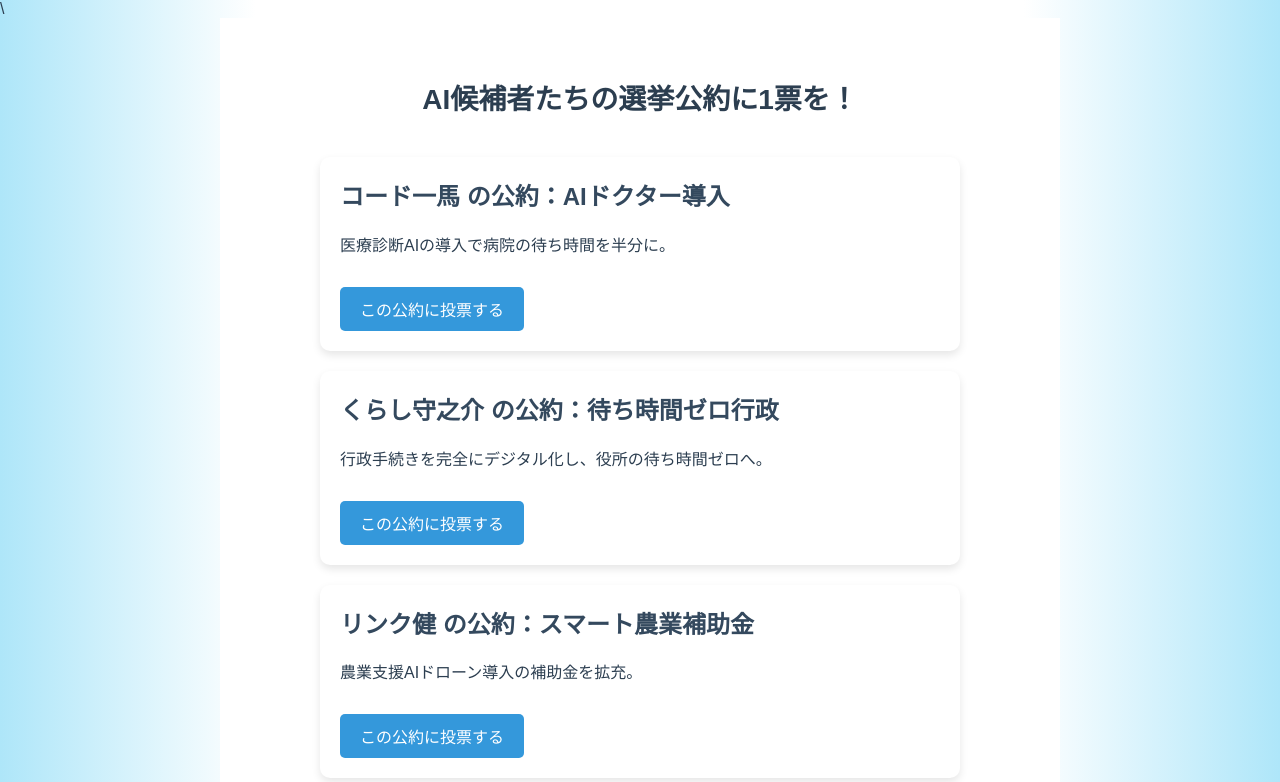
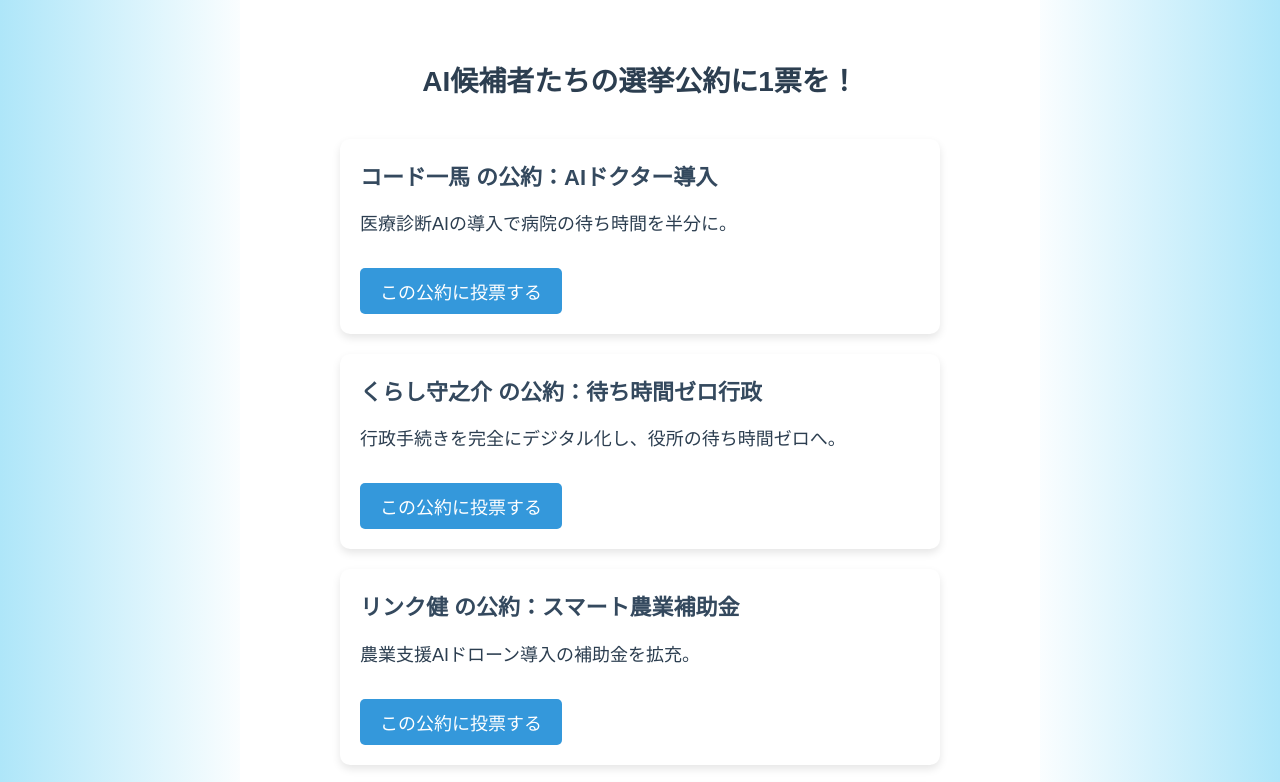
Before and after one commit to nekonyannyannyan/ai-vote, a plain HTML site: page 疑似投票.html in a window 1280 px wide. Shown: the top 782 px of the page. Drawn offline with Linux system fonts and the light colour scheme.

Commit message:
Add files via upload

```diff
--- a/疑似投票.html
+++ b/疑似投票.html
@@ -1,7 +1,8 @@
-\<!DOCTYPE html>
+<!DOCTYPE html>
 <html lang="ja">
 <head>
   <meta charset="UTF-8">
+  <meta name="viewport" content="width=device-width, initial-scale=1.0">
   <title>AI候補者の選挙公約 投票ページ</title>
   <style>
     body {
@@ -18,11 +19,12 @@
       max-width: 800px;
       margin: 0 auto;
       min-height: 100vh;
+      box-sizing: border-box;
     }
 
     h1 {
       text-align: center;
-      font-size: 28px;
+      font-size: 6vw;
       margin-bottom: 40px;
     }
 
@@ -33,22 +35,29 @@
       border-radius: 10px;
       box-shadow: 0 4px 8px rgba(0,0,0,0.1);
       max-width: 600px;
+      box-sizing: border-box;
     }
 
     .policy h2 {
       margin-top: 0;
       color: #34495e;
+      font-size: 5vw;
+    }
+
+    .policy p {
+      font-size: 4.5vw;
     }
 
     button {
       margin-top: 15px;
       padding: 10px 20px;
-      font-size: 16px;
+      font-size: 4.5vw;
       border: none;
       border-radius: 5px;
       background-color: #3498db;
       color: white;
       cursor: pointer;
+      touch-action: manipulation;
     }
 
     #thankYouMessage {
@@ -58,18 +67,34 @@
     }
 
     #thankYouMessage h2 {
-      font-size: 24px;
+      font-size: 5vw;
       margin-bottom: 15px;
     }
 
     #thankYouMessage p {
-      font-size: 18px;
+      font-size: 4vw;
       line-height: 1.6;
     }
 
     #sdImage {
       margin-top: 30px;
-      max-width: 200px;
+      max-width: 60%;
+      height: auto;
+    }
+
+    @media (min-width: 768px) {
+      h1 {
+        font-size: 28px;
+      }
+      .policy h2 {
+        font-size: 22px;
+      }
+      .policy p,
+      button,
+      #thankYouMessage h2,
+      #thankYouMessage p {
+        font-size: 18px;
+      }
     }
   </style>
 </head>
```
